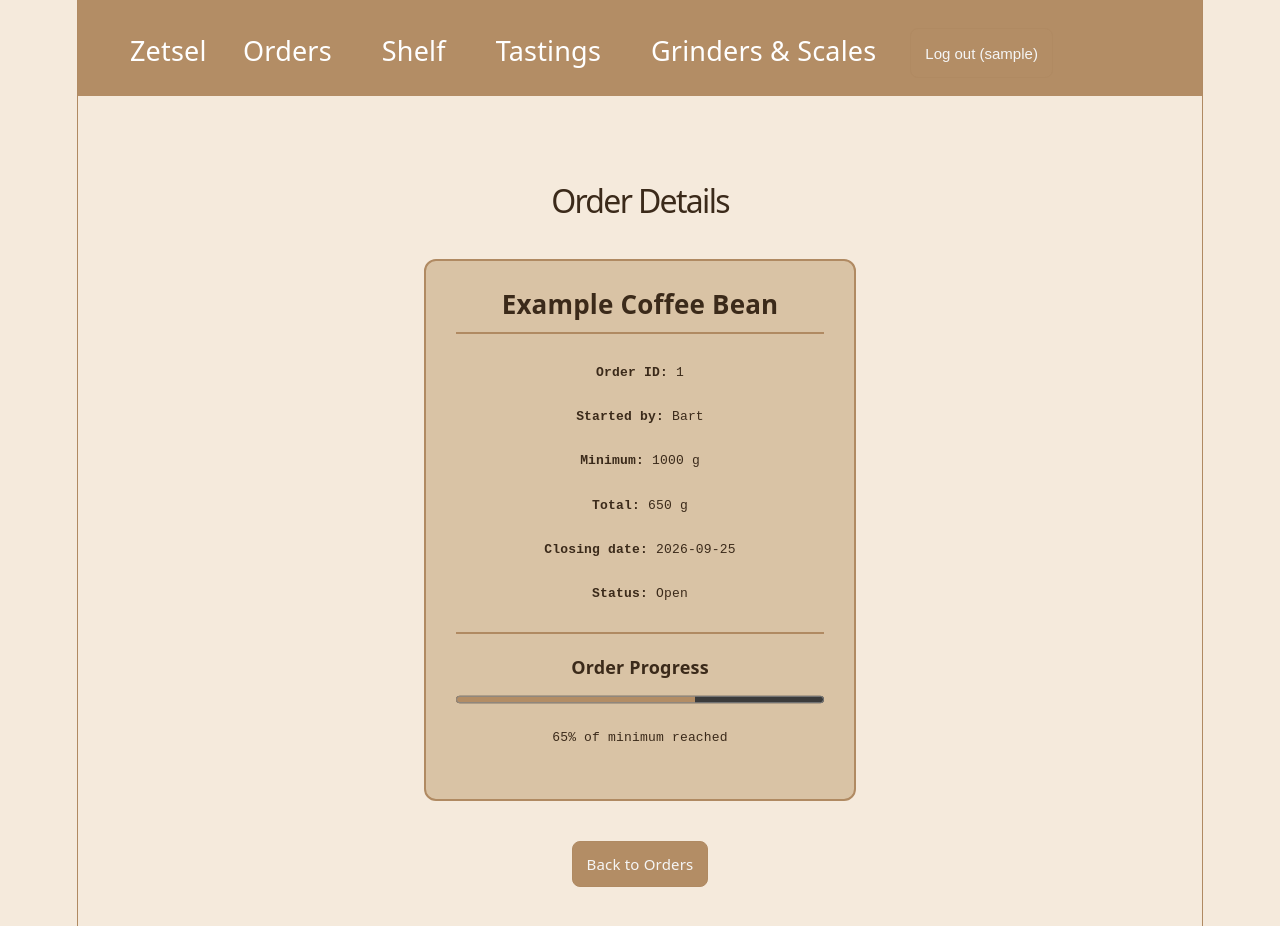
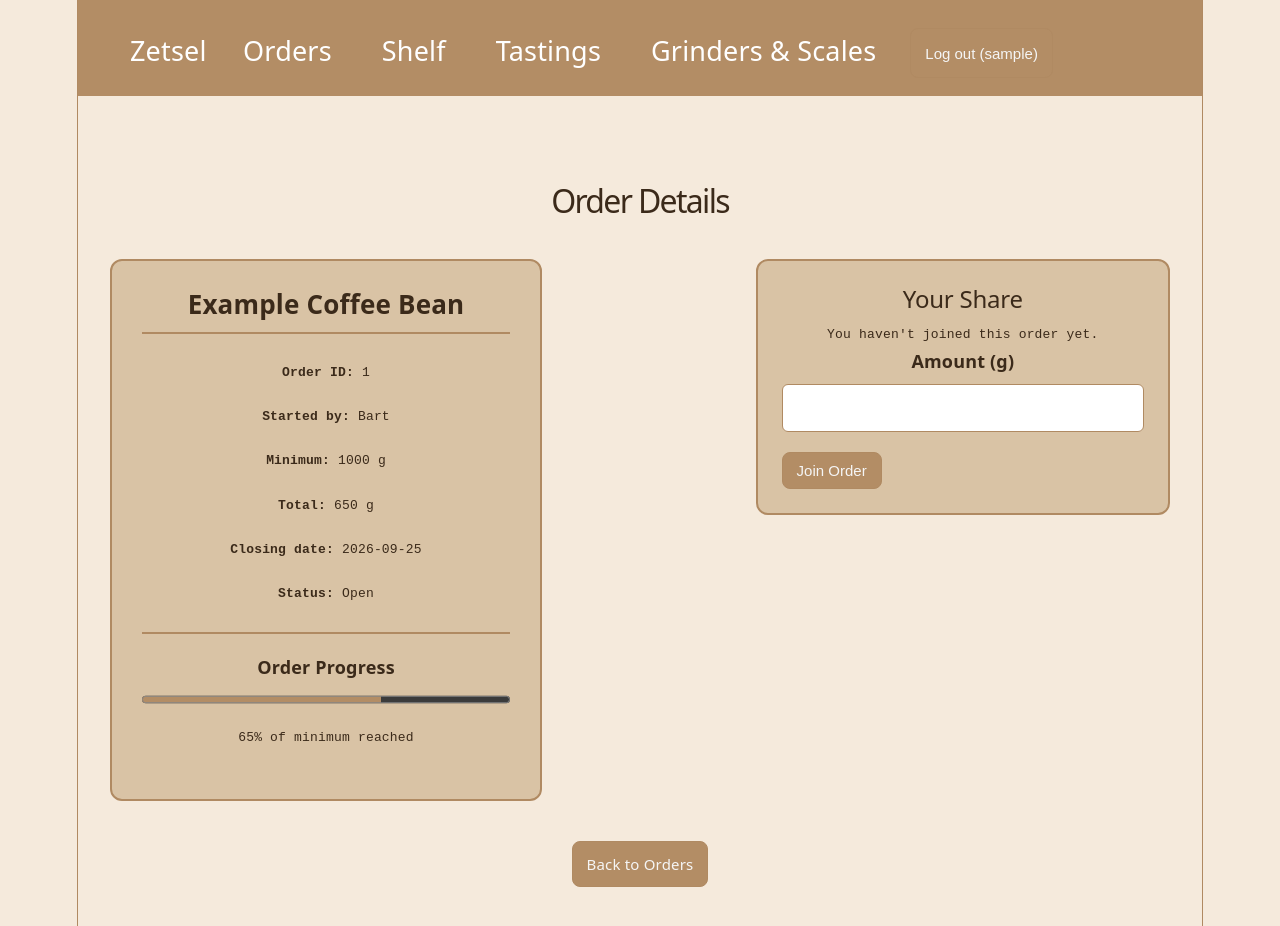
Before and after one commit to Bart079/INF2C-Team-3-WebAppDev, a React (Vite) app in the folder ClientApp/: page /orders/1 in a window 1280 px wide. Shown: the top 926 px of the page. Built offline with nearby package versions, Linux system fonts and the light colour scheme; sample sign-in values are in the browser's storage.

Commit message:
Add group order creation and sharing
Centralize order state in a provider, add a protected order creation flow, and let signed-in users join open orders or update their share.

lol copilot commit uitleg

```diff
--- a/ClientApp/src/App.tsx
+++ b/ClientApp/src/App.tsx
@@ -5,6 +5,7 @@ import { GrindersScalesPage } from "./features/grindersScales/grindersScales";
 import {RequestPage} from "./features/grindersScales/RequestPage";
 import { OrdersPage } from "./features/orders/groupOrders";
 import { OrderDetailPage } from "./features/orders/OrderDetailPage";
+import { CreateOrderPage } from "./features/orders/CreateOrderPage";
 import { ShelfPage } from "./features/shelf/shelf";
 import { TastingsPage } from "./features/tastings/tastings";
 import { CreateTastingPage } from "./features/tastings/create_tastings";
@@ -18,6 +19,7 @@ export default function App() {
       <Route path="/" element={<Layout />}>
         <Route index element={<HomePage />} />
         <Route path="orders" element={<OrdersPage />} />
+        <Route path="orders/new" element={<ProtectedRoute><CreateOrderPage /></ProtectedRoute>} />
         <Route path="orders/:id" element={<OrderDetailPage />} />
         <Route path="grindersScales" element={<GrindersScalesPage />} />
         <Route path="requests" element={<RequestPage/>} />
--- /dev/null
+++ b/ClientApp/src/components/OrderShareForm.tsx
@@ -0,0 +1,50 @@
+import { useState } from "react";
+import type { FormEvent } from "react";
+import type { OrderShareForm } from "../types/OrderShareForm";
+
+export function OrderShareForm({ currentGrams, onSave }: OrderShareForm) {
+  const [grams, setGrams] = useState(currentGrams > 0 ? String(currentGrams) : "");
+  const [error, setError] = useState("");
+  const [saved, setSaved] = useState(false);
+
+  function handleSubmit(event: FormEvent<HTMLFormElement>) {
+    event.preventDefault();
+    const amount = Number(grams);
+
+    if (!grams.trim() || !Number.isInteger(amount) || amount <= 0) {
+      setError("Enter a positive whole number of grams.");
+      setSaved(false);
+      return;
+    }
+
+    onSave(amount);
+    setError("");
+    setSaved(true);
+  }
+
+  return (
+    <section className="order_share_card">
+      <h2>Your Share</h2>
+      <p>{currentGrams > 0 ? `Your current share: ${currentGrams} g` : "You haven't joined this order yet."}</p>
+      <form onSubmit={handleSubmit} noValidate>
+        <label htmlFor="shareGrams">Amount (g)</label>
+        <input
+          id="shareGrams"
+          type="number"
+          min="1"
+          step="1"
+          value={grams}
+          onChange={event => {
+            setGrams(event.target.value);
+            setError("");
+            setSaved(false);
+          }}
+          required
+        />
+        {error && <p role="alert" className="form_error">{error}</p>}
+        {saved && <p role="status">Share updated (until refresh).</p>}
+        <button type="submit">{currentGrams > 0 ? "Update Share" : "Join Order"}</button>
+      </form>
+    </section>
+  );
+}
--- a/ClientApp/src/css/group_Orders.css
+++ b/ClientApp/src/css/group_Orders.css
@@ -71,3 +71,62 @@
     display: inline-block;
     margin-top: 20px;
 }
+
+/* Order forms and detail layout */
+.order_details {
+    max-width: 1100px;
+}
+
+.order_detail_layout {
+    display: grid;
+    grid-template-columns: minmax(0, 1.5fr) minmax(280px, 1fr);
+    gap: 24px;
+    width: 100%;
+    align-items: start;
+}
+
+.order_form_page {
+    max-width: 560px;
+    margin: 40px auto;
+    padding: 20px;
+}
+
+.order_form_card,
+.order_share_card {
+    padding: 24px;
+    background: var(--secondary);
+    border: 2px solid var(--border);
+    border-radius: 12px;
+}
+
+.order_form_card,
+.order_share_card form {
+    display: flex;
+    flex-direction: column;
+    gap: 10px;
+}
+
+.order_form_card input,
+.order_share_card input {
+    width: 100%;
+    padding: 10px;
+    border: 1px solid var(--border);
+    border-radius: 6px;
+    font: inherit;
+}
+
+.order_form_card label,
+.order_share_card label {
+    font-weight: bold;
+}
+
+.order_form_card button,
+.order_share_card button {
+    align-self: flex-start;
+}
+
+.form_error { color: #8a2020; }
+
+@media (max-width: 720px) {
+    .order_detail_layout { grid-template-columns: 1fr; }
+}
--- /dev/null
+++ b/ClientApp/src/features/orders/CreateOrderPage.tsx
@@ -0,0 +1,103 @@
+import { useState } from "react";
+import type { FormEvent } from "react";
+import { Link, useNavigate } from "react-router";
+import { useAuth } from "../../auth/AuthContext";
+import { useOrders } from "./OrdersContext";
+import type { Order } from "../../types/Order";
+import "../../css/group_Orders.css";
+
+export function CreateOrderPage() {
+  const { user } = useAuth();
+  const { orders, addOrder } = useOrders();
+  const navigate = useNavigate();
+
+  const [bean, setBean] = useState("");
+  const [minimum, setMinimum] = useState("");
+  const [closingDate, setClosingDate] = useState("");
+  const [error, setError] = useState<string | null>(null);
+
+  function handleSubmit(event: FormEvent<HTMLFormElement>) {
+    event.preventDefault();
+
+    const grams = Number(minimum);
+    const now = new Date();
+    const today = [
+      now.getFullYear(),
+      String(now.getMonth() + 1).padStart(2, "0"),
+      String(now.getDate()).padStart(2, "0"),
+    ].join("-");
+    const selectedDate = new Date(`${closingDate}T12:00:00`);
+
+    // Check the date parts as well, so dates that JavaScript normalizes are rejected.
+    const validDate = /^\d{4}-\d{2}-\d{2}$/.test(closingDate)
+      && !Number.isNaN(selectedDate.getTime())
+      && selectedDate.getFullYear() === Number(closingDate.slice(0, 4))
+      && selectedDate.getMonth() + 1 === Number(closingDate.slice(5, 7))
+      && selectedDate.getDate() === Number(closingDate.slice(8, 10));
+
+    if (!bean.trim() || !minimum.trim() || !closingDate) {
+      setError("Fill in all required fields.");
+    } else if (!Number.isFinite(grams) || grams <= 0 || !Number.isInteger(grams)) {
+      setError("Minimum must be a positive whole number of grams.");
+    } else if (!validDate || closingDate <= today) {
+      setError("Closing date must be a valid future date.");
+    } else if (!user) {
+      setError("Log in to start an order.");
+    } else {
+      // Use the next available ID and keep the bean name free of surrounding whitespace.
+      const id = Math.max(0, ...orders.map(order => order.id)) + 1;
+      const order: Order = {
+        id,
+        bean: bean.trim(),
+        startedBy: user.username,
+        minimumGrams: grams,
+        totalGrams: 0,
+        closingDate,
+        status: "Open",
+        shares: [],
+      };
+
+      addOrder(order);
+      navigate(`/orders/${id}`);
+    }
+  }
+
+  return (
+    <section className="order_form_page">
+      <h1>Start a Group Order</h1>
+      <form className="order_form_card" onSubmit={handleSubmit} noValidate>
+        <label htmlFor="bean">Coffee bean</label>
+        <input
+          id="bean"
+          value={bean}
+          onChange={event => setBean(event.target.value)}
+          required
+        />
+
+        <label htmlFor="minimum">Minimum amount (g)</label>
+        <input
+          id="minimum"
+          type="number"
+          min="1"
+          step="1"
+          value={minimum}
+          onChange={event => setMinimum(event.target.value)}
+          required
+        />
+
+        <label htmlFor="closingDate">Closing date</label>
+        <input
+          id="closingDate"
+          type="date"
+          value={closingDate}
+          onChange={event => setClosingDate(event.target.value)}
+          required
+        />
+
+        {error && <p role="alert" className="form_error">{error}</p>}
+        <button type="submit">Create Order</button>
+      </form>
+      <Link className="button-link order_back_link" to="/orders">Back to Orders</Link>
+    </section>
+  );
+}
--- a/ClientApp/src/features/orders/OrderDetailPage.tsx
+++ b/ClientApp/src/features/orders/OrderDetailPage.tsx
@@ -1,74 +1,48 @@
-
-import { useEffect, useState } from "react";
 import { Link, useParams } from "react-router";
-import type { Order } from "../../types/Order";
+import { useAuth } from "../../auth/AuthContext";
 import { OrderCard } from "../../components/OrderCard";
+import { OrderShareForm } from "../../components/OrderShareForm";
+import { useOrders } from "./OrdersContext";
 import "../../css/group_Orders.css";
-import "../../css/styles.css";
 
 export function OrderDetailPage() {
-  // Haal het ID uit de URL
   const { id } = useParams();
+  const { orders, loading, error, saveShare } = useOrders();
+  const { user } = useAuth();
 
-  const [order, setOrder] = useState<Order | null>(null);
-  const [loading, setLoading] = useState(true);
-  const [error, setError] = useState<string | null>(null);
-
-  useEffect(() => {
-    async function loadOrder() {
-      try {
-        setLoading(true);
-        setError(null);
-        setOrder(null);
-
-        const response = await fetch("/group_orders.json");
-
-        if (!response.ok) {
-          throw new Error("Unable to load orders");
-        }
-
-        const data: Order[] = await response.json();
-
-        // Zoek de bestelling die bij het ID hoort
-        const selectedOrder = data.find(
-          (order) => order.id === Number(id)
-        );
-
-        if (!selectedOrder) {
-          setError("Order not found");
-          return;
-        }
-
-        setOrder(selectedOrder);
-      } catch {
-        setError("Unable to load order");
-      } finally {
-        setLoading(false);
-      }
-    }
-
-    loadOrder();
-  }, [id]);
+  const order = orders.find(item => item.id === Number(id));
+  const ownShare = order?.shares?.find(share => share.username === user?.username)?.grams ?? 0;
 
   return (
     <section className="order_details">
       <h1>Order Details</h1>
-
       {loading && <p>Loading order...</p>}
-
       {error && <p role="alert">{error}</p>}
+      {!loading && !error && !order && <p role="alert">Order not found</p>}
 
       {!loading && !error && order && (
-        <OrderCard
-          order={order}
-          showDetailsButton={false}
-          detailed={true}
-        />
+        <div className="order_detail_layout">
+          <OrderCard order={order} showDetailsButton={false} detailed />
+
+          {order.status === "Open" && (
+            user ? (
+              <OrderShareForm
+                key={`${order.id}-${user.username}`}
+                currentGrams={ownShare}
+                onSave={grams => saveShare(order.id, user.username, grams)}
+              />
+            ) : (
+              <aside className="order_share_card">
+                <h2>Join this order</h2>
+                <p>Log in to add or change your share.</p>
+                <Link to="/login" className="button-link">Log in</Link>
+              </aside>
+            )
+          )}
+        </div>
       )}
 
-      <Link to="/orders" className="button-link order_back_link">
-        Back to Orders
-      </Link>
+      <Link to="/orders" className="button-link order_back_link">Back to Orders</Link>
     </section>
   );
 }
--- /dev/null
+++ b/ClientApp/src/features/orders/OrdersContext.tsx
@@ -0,0 +1,62 @@
+import { createContext, useContext, useEffect, useState } from "react";
+import type { ReactNode } from "react";
+import type { Order } from "../../types/Order";
+import type { OrdersContextValue } from "../../types/OrdersContextValue";
+
+const OrdersContext = createContext<OrdersContextValue | null>(null);
+
+export function OrdersProvider({ children }: { children: ReactNode }) {
+  const [orders, setOrders] = useState<Order[]>([]);
+  const [loading, setLoading] = useState(true);
+  const [error, setError] = useState<string | null>(null);
+
+  // Het JSON-bestand is de basis. Wijzigingen bestaan alleen zolang de app open is.
+  useEffect(() => {
+    async function loadOrders() {
+      try {
+        const response = await fetch("/group_orders.json");
+        if (!response.ok) throw new Error("Unable to load orders");
+        const data: Order[] = await response.json();
+        setOrders(data);
+      } catch {
+        setError("Unable to load orders");
+      } finally {
+        setLoading(false);
+      }
+    }
+    void loadOrders();
+  }, []);
+
+  function addOrder(order: Order) {
+    setOrders(current => [...current, order]);
+  }
+
+  function saveShare(orderId: number, username: string, grams: number) {
+    if (!Number.isInteger(grams) || grams <= 0) return;
+
+    setOrders(current => current.map(order => {
+      if (order.id !== orderId || order.status !== "Open") return order;
+
+      const shares = order.shares ?? [];
+      const oldGrams = shares.find(share => share.username === username)?.grams ?? 0;
+
+      return {
+        ...order,
+        totalGrams: order.totalGrams - oldGrams + grams,
+        shares: [...shares.filter(share => share.username !== username), { username, grams }]
+      };
+    }));
+  }
+
+  return (
+    <OrdersContext.Provider value={{ orders, loading, error, addOrder, saveShare }}>
+      {children}
+    </OrdersContext.Provider>
+  );
+}
+
+export function useOrders() {
+  const context = useContext(OrdersContext);
+  if (!context) throw new Error("useOrders must be used inside OrdersProvider");
+  return context;
+}
--- a/ClientApp/src/features/orders/groupOrders.tsx
+++ b/ClientApp/src/features/orders/groupOrders.tsx
@@ -1,97 +1,50 @@
-import { useEffect, useState } from "react";
+import { Link } from "react-router";
+import { useAuth } from "../../auth/AuthContext";
 import { OrderCard } from "../../components/OrderCard";
-import type { Order } from "../../types/Order";
-import "../../css/styles.css";
+import { useOrders } from "./OrdersContext";
 import "../../css/group_Orders.css";
 
-
 export function OrdersPage() {
-  // State met alle opgehaalde bestellingen
-  const [orders, setOrders] = useState<Order[]>([]);
-  // Staat bij of de data nog aan het laden is
-  const [loading, setLoading] = useState(true);
-  // Opslaan van een eventuele foutmelding uit de api-call
-  const [error, setError] = useState<string | null>(null);
-
-  useEffect(() => {
-    async function loadOrders() {
-      try {
-        const response = await fetch("/group_orders.json");
-
-        if (!response.ok) {
-          throw new Error("Unable to load orders");
-        }
-
-        const data: Order[] = await response.json();
-        setOrders(data);
-      } catch {
-        setError("Unable to load orders");
-      } finally {
-        setLoading(false);
-      }
-    }
-
-    loadOrders();
-  }, []);
-
-  const openOrders = orders.filter(
-    (order) => order.status === "Open"
-  );
-
-  const finishedOrders = orders.filter(
-    (order) => order.status !== "Open"
-  );
+  const { orders, loading, error } = useOrders();
+  const { user } = useAuth();
+  const openOrders = orders.filter(order => order.status === "Open");
+  const finishedOrders = orders.filter(order => order.status !== "Open");
 
   return (
     <>
       <section className="orders_intro">
         <h1 className="title">Orders</h1>
-        <h3 className="sub">
-          Order coffee together with the Zetsel App
-        </h3>
-        <p className="text boxedintro">
-          Here you can find current orders and see how
-          much coffee has already been ordered.
-        </p>
+        <h3 className="sub">Order coffee together with the Zetsel App</h3>
+        <p className="text boxedintro">Here you can find current orders and see how much coffee has already been ordered.</p>
       </section>
 
       {loading && <p>Loading orders...</p>}
       {error && <p role="alert">{error}</p>}
-
       {!loading && !error && (
         <>
           <section className="open_orders">
             <h2>Open Orders</h2>
-
             <div className="card_list">
-              {openOrders.map((order) => (
-                <OrderCard
-                  key={order.id}
-                  order={order}
-                />
-              ))}
+              {openOrders.map(order => <OrderCard key={order.id} order={order} />)}
             </div>
           </section>
 
           <section className="create_order">
             <h2>Start a Group Order</h2>
-            <p>
-              Start a new order for a coffee bean and
-              let other members join your order.
-            </p>
-            <button>Start New Order</button>
+            {user ? (
+              <>
+                <p>Start a new order for a coffee bean and let other members join your order.</p>
+                <Link className="button-link" to="/orders/new">Start New Order</Link>
+              </>
+            ) : (
+              <p><Link to="/login">Log in</Link> to start your own group order.</p>
+            )}
           </section>
 
           <section className="finished_orders">
             <h2>Previous Orders</h2>
-
             <div className="card_list">
-              {finishedOrders.map((order) => (
-                <OrderCard
-                  key={order.id}
-                  order={order}
-                />
-              ))}
+              {finishedOrders.map(order => <OrderCard key={order.id} order={order} />)}
             </div>
           </section>
         </>
--- a/ClientApp/src/main.tsx
+++ b/ClientApp/src/main.tsx
@@ -5,12 +5,15 @@ import "./index.css";
 import "./css/styles.css";
 import App from "./App";
 import { AuthProvider } from "./auth/AuthContext";
+import { OrdersProvider } from "./features/orders/OrdersContext";
 
 createRoot(document.getElementById("root")!).render(
   <StrictMode>
     <BrowserRouter>
       <AuthProvider>
-        <App />
+        <OrdersProvider>
+          <App />
+        </OrdersProvider>
       </AuthProvider>
     </BrowserRouter>
   </StrictMode>,
--- a/ClientApp/src/types/Order.ts
+++ b/ClientApp/src/types/Order.ts
@@ -1,3 +1,5 @@
+import type { OrderShare } from "./OrderShare";
+
 export type Order = {
   id: number;
   bean: string;
@@ -6,4 +8,5 @@ export type Order = {
   totalGrams: number;
   closingDate: string | null;
   status: string;
+  shares?: OrderShare[];
 };
--- /dev/null
+++ b/ClientApp/src/types/OrderShare.ts
@@ -0,0 +1,4 @@
+export type OrderShare = {
+  username: string;
+  grams: number;
+};
--- /dev/null
+++ b/ClientApp/src/types/OrderShareForm.ts
@@ -0,0 +1,4 @@
+export type OrderShareForm = {
+  currentGrams: number;
+  onSave: (grams: number) => void;
+};
--- /dev/null
+++ b/ClientApp/src/types/OrdersContextValue.ts
@@ -0,0 +1,9 @@
+import type { Order } from "./Order";
+
+export type OrdersContextValue = {
+  orders: Order[];
+  loading: boolean;
+  error: string | null;
+  addOrder: (order: Order) => void;
+  saveShare: (orderId: number, username: string, grams: number) => void;
+};
```
